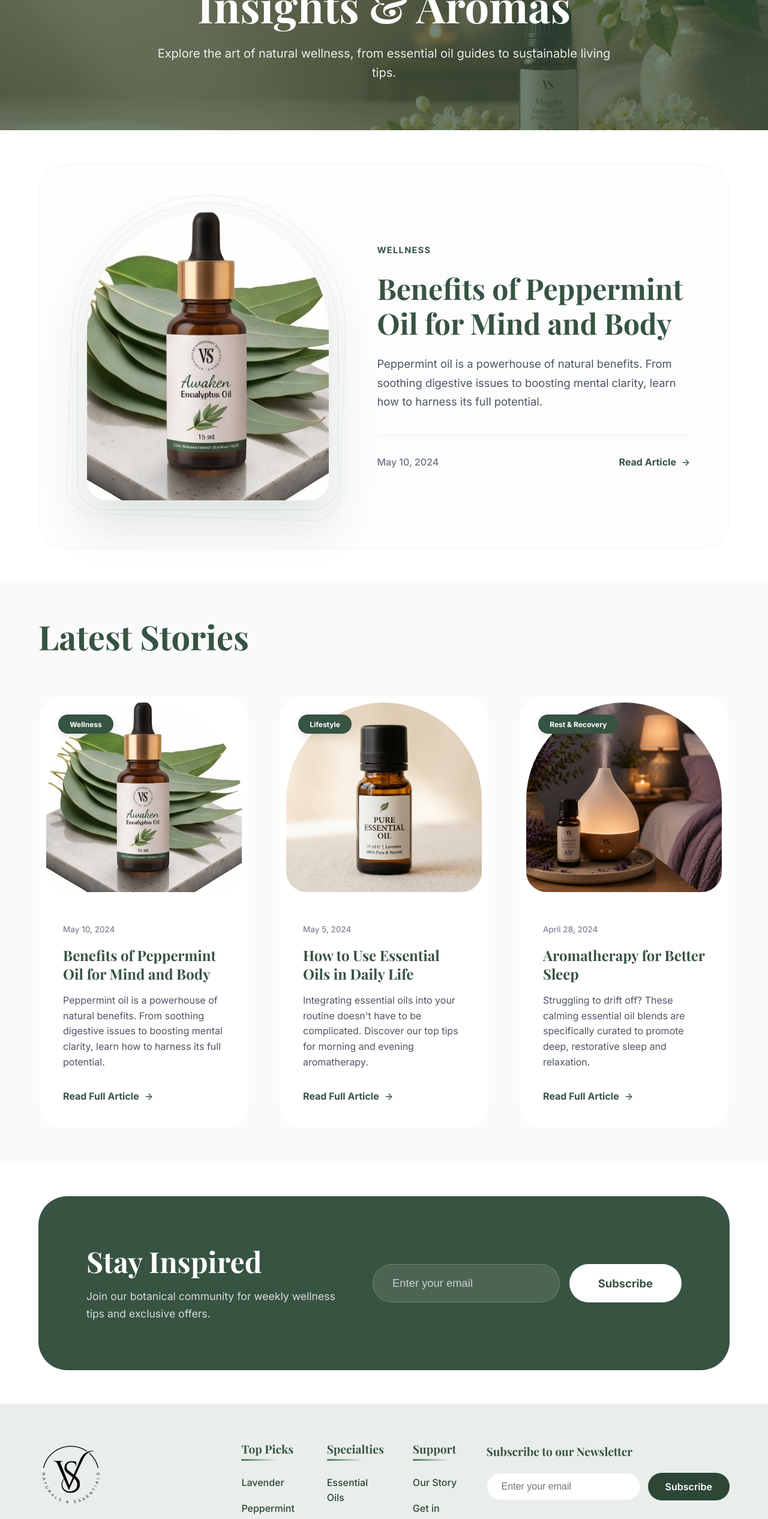
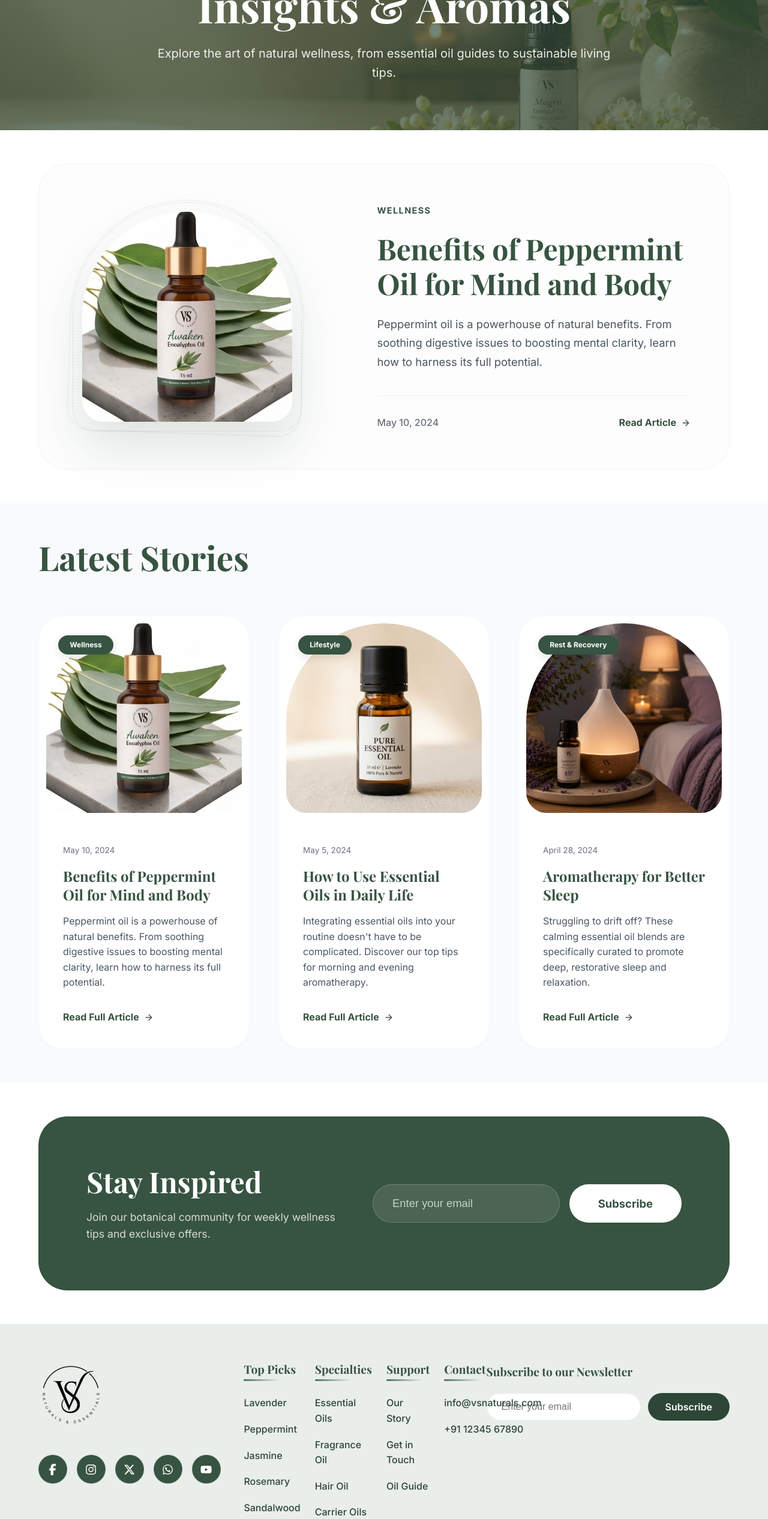
Before and after one commit to Astha2044/essential-oils-ecommerce, a Next.js app: page /blog in a window 1280 px wide. Shown: the part 234-2766 px from the top of the page at 60% size. Built offline with nearby package versions, Linux system fonts and the light colour scheme.

Commit message:
feat: add blog and footer styling, product page template, and footer component

```diff
--- a/components/Footer.jsx
+++ b/components/Footer.jsx
@@ -2,7 +2,7 @@
 
 import { useState } from "react";
 import Link from "next/link";
-import { FaFacebookF, FaInstagram, FaTwitter, FaWhatsapp, FaYoutube } from "react-icons/fa";
+import { FaFacebookF, FaInstagram, FaXTwitter, FaWhatsapp, FaYoutube } from "react-icons/fa6";
 import { ALL_PRODUCTS } from "../data/products";
 import styles from "../styles/Footer.module.css";
 
@@ -32,11 +32,11 @@ export default function Footer() {
                 </Link>
               </div>
               <div className={styles.socialIcons}>
-                <a href="#" className={styles.socialIcon}><FaFacebookF /></a>
-                <a href="#" className={styles.socialIcon}><FaInstagram /></a>
-                <a href="#" className={styles.socialIcon}><FaTwitter /></a>
-                <a href="#" className={styles.socialIcon}><FaWhatsapp /></a>
-                <a href="#" className={styles.socialIcon}><FaYoutube /></a>
+                <a href="https://www.facebook.com/vsnaturals" className={styles.socialIcon} aria-label="Facebook" target="_blank" rel="noopener noreferrer"><FaFacebookF /></a>
+                <a href="https://www.instagram.com/vsnaturals" className={styles.socialIcon} aria-label="Instagram" target="_blank" rel="noopener noreferrer"><FaInstagram /></a>
+                <a href="https://twitter.com/vsnaturals" className={styles.socialIcon} aria-label="Twitter" target="_blank" rel="noopener noreferrer"><FaXTwitter /></a>
+                <a href="https://wa.me/1234567890" className={styles.socialIcon} aria-label="WhatsApp" target="_blank" rel="noopener noreferrer"><FaWhatsapp /></a>
+                <a href="https://www.youtube.com/vsnaturals" className={styles.socialIcon} aria-label="YouTube" target="_blank" rel="noopener noreferrer"><FaYoutube /></a>
               </div>
             </div>
 
@@ -71,6 +71,14 @@ export default function Footer() {
                   <li><Link href="/about">Our Story</Link></li>
                   <li><Link href="/contact">Get in Touch</Link></li>
                   <li><Link href="/blog">Oil Guide</Link></li>
+                </ul>
+              </div>
+
+              <div className={styles.linksBlock}>
+                <h4 className={styles.blockTitle}>Contact</h4>
+                <ul className={styles.list}>
+                  <li><a href="mailto:info@vsnaturals.com" className={styles.contactLink}>info@vsnaturals.com</a></li>
+                  <li><a href="tel:+911234567890" className={styles.contactLink}>+91 12345 67890</a></li>
                 </ul>
               </div>
             </div>
--- a/styles/Blog.module.css
+++ b/styles/Blog.module.css
@@ -81,19 +81,25 @@
 
 .featuredImageWrapper {
   position: relative;
-  padding: 1rem;
+  padding: 0.5rem;
+  /* Tightened from 1rem to remove excess space */
   display: flex;
-  justify-content: center;
+  justify-content: flex-start;
+  /* Aligned to start for a cleaner text flow */
   align-items: center;
   cursor: pointer;
+  width: fit-content;
 }
 
 .featuredImage {
   width: 100%;
-  max-width: 520px;
-  height: 480px;
+  max-width: 350px;
+  /* Exact same as product detail iconic frame */
+  aspect-ratio: 1 / 1;
+  /* Exact same square frame */
   object-fit: cover;
-  border-radius: 18rem 18rem 3rem 3rem;
+  border-radius: 20rem 20rem 4rem 4rem;
+  /* Exact same extreme arched top */
   box-shadow: 0 40px 80px rgba(55, 83, 65, 0.15);
   position: relative;
   z-index: 2;
@@ -108,10 +114,11 @@
 
 .imageDecoration {
   position: absolute;
-  inset: 0;
-  width: 100%;
-  height: 100%;
-  border-radius: 15rem 15rem 3rem 3rem;
+  inset: -0.5rem;
+  /* Reduced from -1rem to pull border closer to image */
+  width: auto;
+  height: auto;
+  border-radius: 20rem 20rem 4rem 4rem;
   z-index: 1;
   pointer-events: none;
 }
@@ -122,25 +129,28 @@
   position: absolute;
   inset: 0;
   border: 1px dashed var(--color-green-primary);
-  border-radius: 15rem 15rem 3rem 3rem;
+  border-radius: 20rem 20rem 4rem 4rem;
   opacity: 0.2;
   transition: all 1.2s cubic-bezier(0.22, 1, 0.36, 1);
   will-change: transform, opacity;
 }
 
 .imageDecoration::after {
-  transform: scale(1.05) rotate(2deg);
+  transform: scale(1.02) rotate(2deg);
+  /* Lowered scale to keep it tight */
   border-style: solid;
   opacity: 0.1;
 }
 
 .featuredImageWrapper:hover .imageDecoration::before {
-  transform: scale(1.08) rotate(-2deg);
+  transform: scale(1.04) rotate(-2deg);
+  /* Reduced scale */
   opacity: 0.4;
 }
 
 .featuredImageWrapper:hover .imageDecoration::after {
-  transform: scale(1.12) rotate(4deg);
+  transform: scale(1.06) rotate(4deg);
+  /* Reduced scale */
   opacity: 0.2;
 }
 
@@ -508,6 +518,12 @@
     padding: 2.5rem;
   }
 
+  .featuredImage {
+    max-width: 280px;
+    aspect-ratio: 1 / 1;
+    border-radius: 15rem 15rem 3rem 3rem;
+  }
+
   .newsletterCard {
     padding: 3.5rem 1.5rem;
     text-align: center;
--- a/styles/Footer.module.css
+++ b/styles/Footer.module.css
@@ -11,7 +11,8 @@
 }
 
 .container {
-  max-width: 1300px;
+  max-width: 1400px;
+  /* Increased from 1300px to match Navbar and avoid crowding */
   margin: 0 auto;
   animation: footerReveal 1s cubic-bezier(0.2, 0.8, 0.2, 1) forwards;
 }
@@ -36,16 +37,20 @@
   position: relative;
 }
 
-@media (min-width: 1024px) {
+@media (min-width: 1200px) {
+
+  /* Increased from 1024px to ensure enough width for all columns */
   .mainContent {
     flex-direction: row;
     justify-content: space-between;
     align-items: flex-start;
+    gap: 4rem;
   }
 }
 
 .leftCol {
-  flex: 2;
+  flex: 3;
+  /* Increased from 2 to give links more room */
   display: flex;
   flex-direction: column;
   align-items: flex-start;
@@ -55,7 +60,9 @@
 @media (min-width: 768px) {
   .leftCol {
     flex-direction: row;
-    gap: clamp(2rem, 5vw, 4rem);
+    gap: clamp(1.5rem, 3vw, 3rem);
+    /* Reduced gap to prevent wrapping */
+    width: 100%;
   }
 }
 
@@ -104,8 +111,18 @@
 
 @media (min-width: 768px) {
   .linksGrid {
-    grid-template-columns: repeat(3, 1fr);
-    gap: 3rem;
+    grid-template-columns: repeat(2, 1fr);
+    /* 2 columns on tablet/small desktop */
+    gap: 2rem;
+    flex: 1;
+  }
+}
+
+@media (min-width: 1200px) {
+  .linksGrid {
+    grid-template-columns: repeat(4, 1fr);
+    /* 4 columns only on large desktop */
+    gap: 1.5rem;
   }
 }
 
@@ -153,7 +170,8 @@
   font-weight: 500;
   position: relative;
   padding-bottom: 2px;
-  transition: color 0.3s ease;
+  transition: all 0.3s cubic-bezier(0.4, 0, 0.2, 1);
+  display: inline-block;
 }
 
 .list a::after {
@@ -169,6 +187,8 @@
 
 .list a:hover {
   color: var(--color-green-primary);
+  transform: translateX(6px);
+  /* Moves 'inside' on hover */
 }
 
 .list a:hover::after {
@@ -176,29 +196,32 @@
 }
 
 .socialIcons {
-  margin-top: 3rem;
+  margin-top: 1.5rem;
+  /* Reduced from 3rem */
   display: flex;
-  gap: 0.85rem;
+  gap: 1rem;
   flex-wrap: wrap;
 }
 
 .socialIcon {
-  width: 2.75rem;
-  height: 2.75rem;
-  background-color: #2D4636;
+  width: 3rem;
+  height: 3rem;
+  background-color: var(--color-green-dark);
   color: white;
   border-radius: 50%;
   display: flex;
   align-items: center;
   justify-content: center;
-  font-size: 1.1rem;
-  transition: all 0.4s cubic-bezier(0.175, 0.885, 0.32, 1.275);
+  font-size: 1.2rem;
+  transition: all 0.5s cubic-bezier(0.175, 0.885, 0.32, 1.275);
+  border: 1px solid rgba(255, 255, 255, 0.1);
 }
 
 .socialIcon:hover {
-  transform: translateY(-5px) rotate(8deg);
+  transform: translateY(-8px) scale(1.1) rotate(10deg);
   background-color: var(--color-green-primary);
-  box-shadow: 0 10px 20px rgba(55, 83, 65, 0.2);
+  box-shadow: 0 15px 30px rgba(55, 83, 65, 0.25);
+  color: white;
 }
 
 .rightCol {
```
Also changed, not shown: app/products/[id]/page.jsx (+3 -5 lines).
